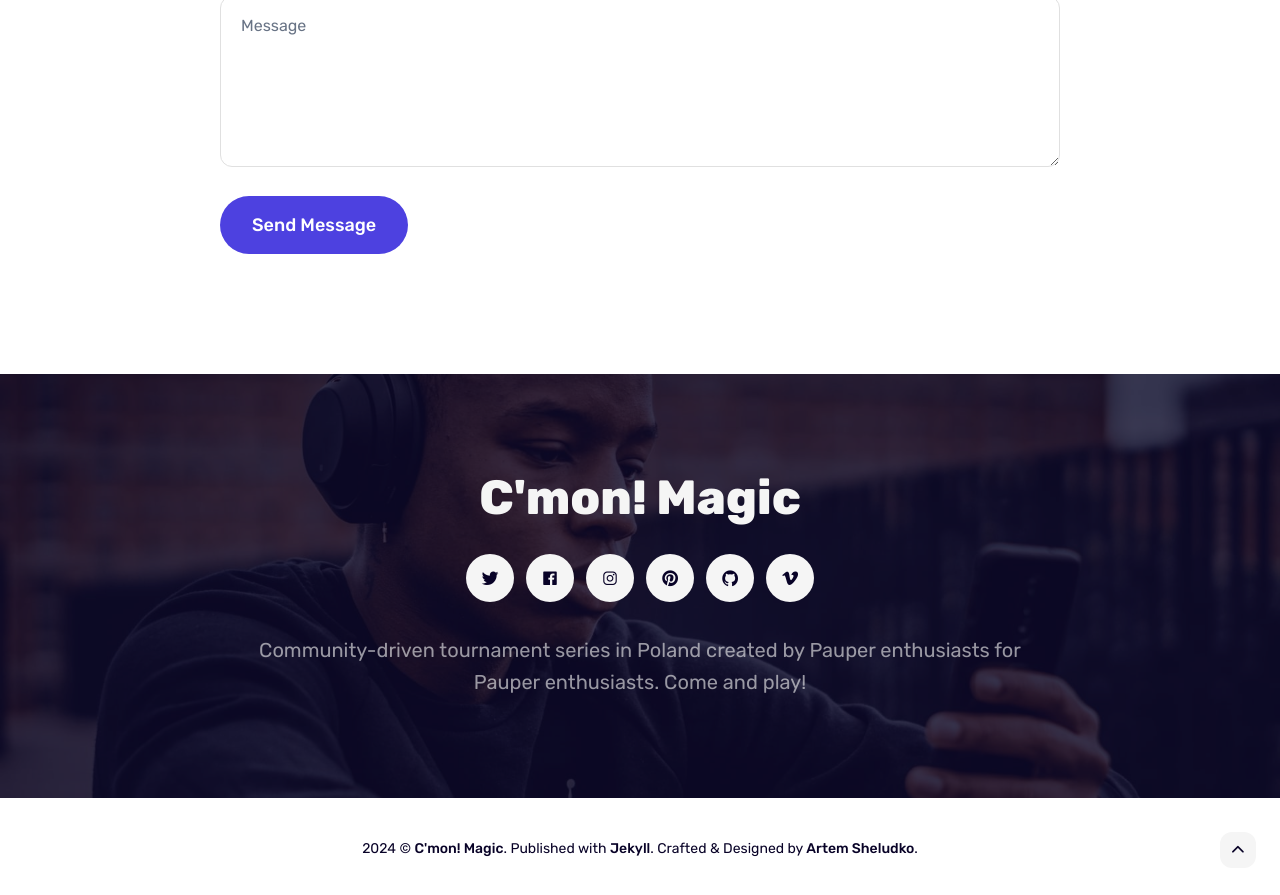
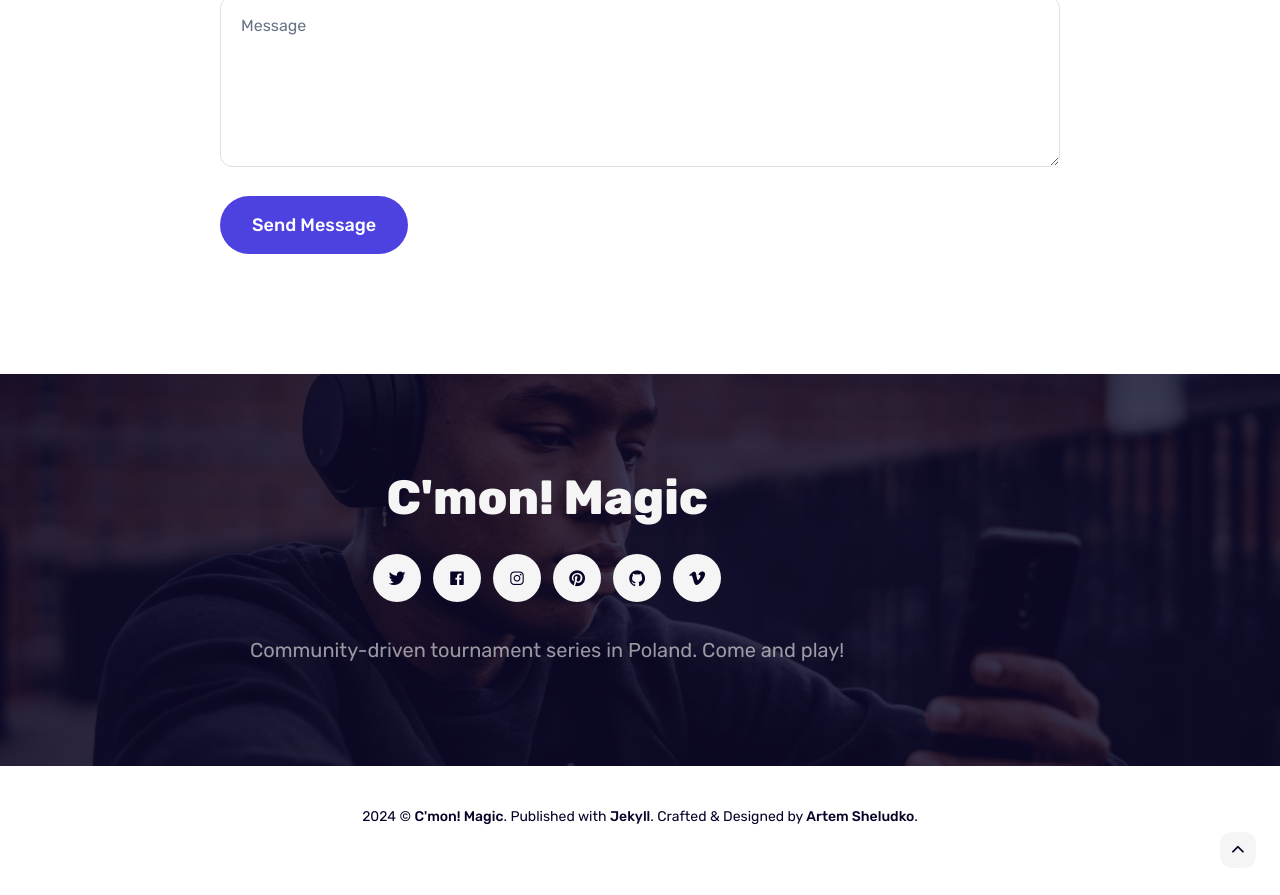
Before and after one commit to ganiwo/cmonmagic, a Jekyll site: the page built from _pages/contact.html, in a window 1280 px wide and 900 px high, scrolled down 1429 px. Shown: the top 895 px of the window. Built offline with Jekyll 4.4.1, drawn with Linux system fonts in a browser that asks for light colours; after the commit the page ends 2297 px from its top, so only the background shows below that.

Commit message:
Update settings.yml

```diff
--- a/_data/settings.yml
+++ b/_data/settings.yml
@@ -30,7 +30,7 @@
 # Author Settings
 author:
   author__name: C'mon! Magic
-  author__bio: Community-driven tournament series in Poland created by Pauper enthusiasts for Pauper enthusiasts. Come and play!
+  author__bio: Community-driven tournament series in Poland. Come and play!
   author__avatar: '/images/cmonavatar.jpg'
 
 social:
@@ -51,7 +51,7 @@
   enable: true
   hero__title: C'mon! Katowice 2024
   hero__description: 28th-29th September 2024
-  hero__image: "/images/cmonmagic24poster.jpg"
+  hero__image: "/images/cmonkato24poster.jpg"
 
 
 #-------------------------------
```
